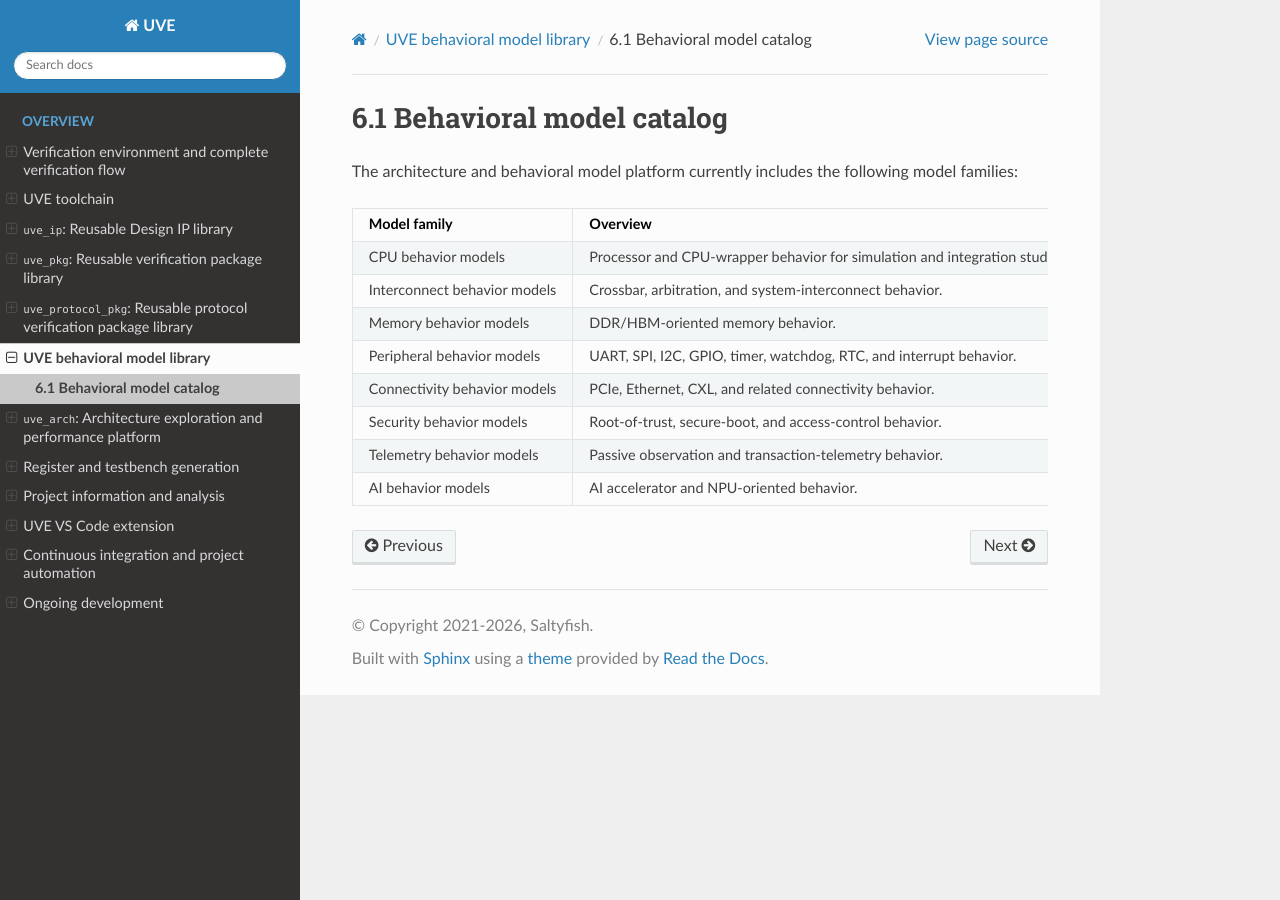
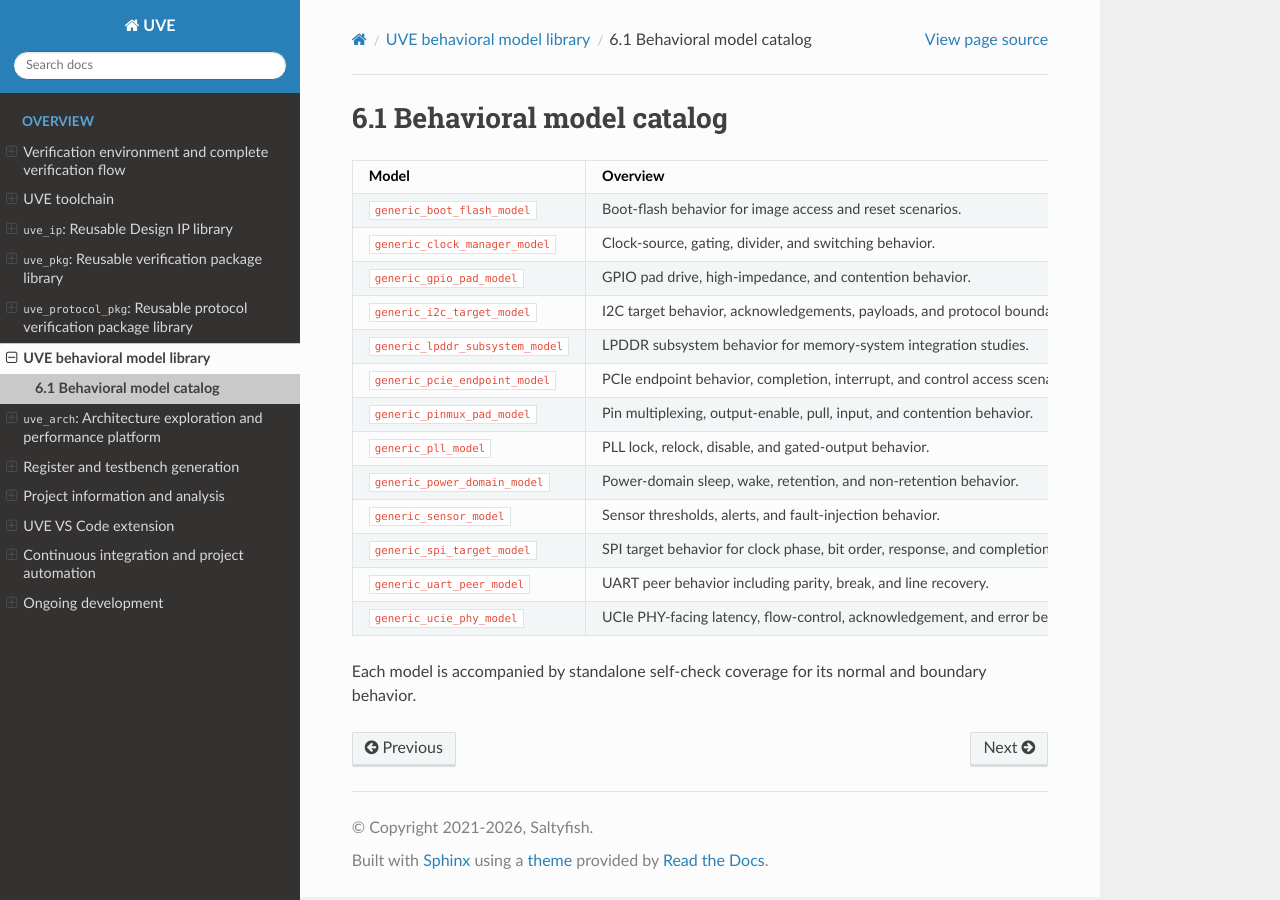
Before and after one commit to yzykevin/doc_uve, a Sphinx documentation site: the page built from docs/content_en/behavior_catalog.md, in a window 1280 px wide. Built offline with Sphinx 7.4.7 and the Read the Docs theme 3.1.0, drawn with Linux system fonts in a browser that asks for light colours.

Commit message:
update 13.08.26

````diff
--- a/docs/content_en/behavior_catalog.md
+++ b/docs/content_en/behavior_catalog.md
@@ -1,6 +1,19 @@
 # 6.1 Behavioral model catalog
 
-```{include} overview.md
-:start-after: "### Behavioral model catalog"
-:end-before: "<!-- split: uve_arch -->"
-```
+| Model | Overview |
+|---|---|
+| `generic_boot_flash_model` | Boot-flash behavior for image access and reset scenarios. |
+| `generic_clock_manager_model` | Clock-source, gating, divider, and switching behavior. |
+| `generic_gpio_pad_model` | GPIO pad drive, high-impedance, and contention behavior. |
+| `generic_i2c_target_model` | I2C target behavior, acknowledgements, payloads, and protocol boundaries. |
+| `generic_lpddr_subsystem_model` | LPDDR subsystem behavior for memory-system integration studies. |
+| `generic_pcie_endpoint_model` | PCIe endpoint behavior, completion, interrupt, and control access scenarios. |
+| `generic_pinmux_pad_model` | Pin multiplexing, output-enable, pull, input, and contention behavior. |
+| `generic_pll_model` | PLL lock, relock, disable, and gated-output behavior. |
+| `generic_power_domain_model` | Power-domain sleep, wake, retention, and non-retention behavior. |
+| `generic_sensor_model` | Sensor thresholds, alerts, and fault-injection behavior. |
+| `generic_spi_target_model` | SPI target behavior for clock phase, bit order, response, and completion. |
+| `generic_uart_peer_model` | UART peer behavior including parity, break, and line recovery. |
+| `generic_ucie_phy_model` | UCIe PHY-facing latency, flow-control, acknowledgement, and error behavior. |
+
+Each model is accompanied by standalone self-check coverage for its normal and boundary behavior.
````
Also changed, not shown: docs/content_en/behavior_models.md (+2 -0 lines), docs/content_en/uve_arch_catalog.md (+14 -4 lines).
